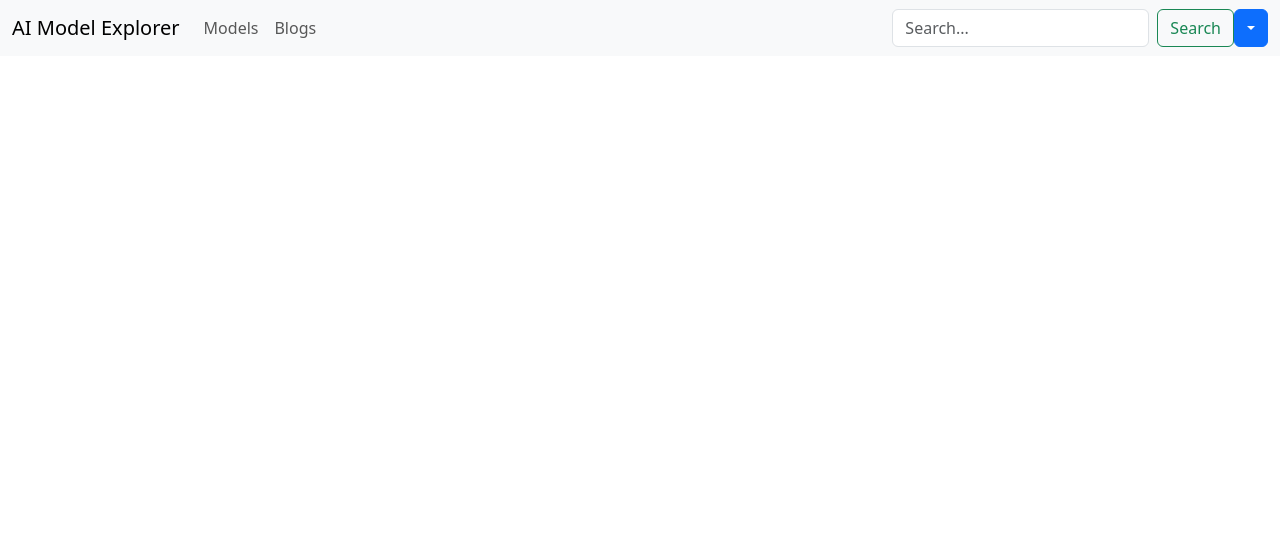
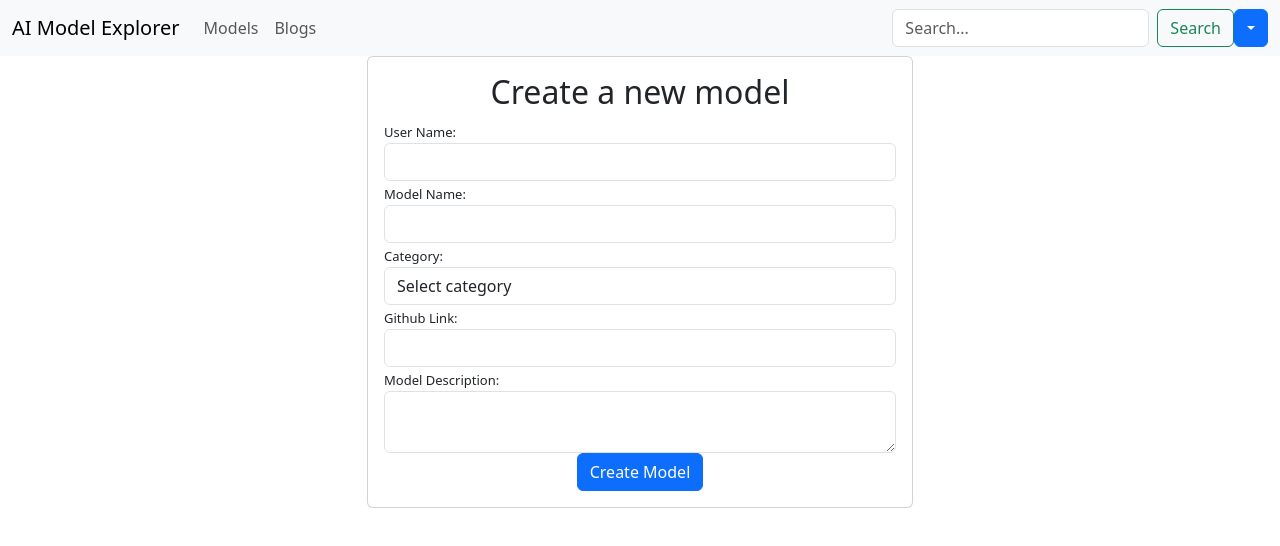
Before and after one commit to priyansupp/AI-model, a React (Create React App) app in the folder client/: page /newModel in a window 1280 px wide. Shown: the top 546 px of the page. Built offline with nearby package versions, Linux system fonts and the light colour scheme.

Commit message:
model pages

```diff
--- a/client/src/App.js
+++ b/client/src/App.js
@@ -2,6 +2,8 @@ import Header from './components/header';
 import Homepage from './pages/homePage';
 import { BrowserRouter, Routes, Route } from "react-router-dom";
 import Models from './pages/models';
+import NewModelPage from './pages/newModel';
+import ModelDesc from './pages/modelDesc';
 
 function App() {
   return (
@@ -11,6 +13,9 @@ function App() {
         <Routes>
           <Route index element={<Homepage />} />
           <Route path='/models' element={<Models />} />
+          <Route path='/newModel' element={<NewModelPage />} />
+          <Route path='/modelDesc' element={<ModelDesc />} />
+
         </Routes>
       </BrowserRouter>
 
--- /dev/null
+++ b/client/src/pages/modelDesc.js
@@ -0,0 +1,21 @@
+import React from 'react';
+import Tab from 'react-bootstrap/Tab';
+import Tabs from 'react-bootstrap/Tabs';
+
+function ModelDesc({ modelName, modelDescription, modelCode }) {
+  return (
+    <div>
+      <h1>modelName</h1>
+      <Tabs defaultActiveKey="description" id="model-tabs" className="mb-3">
+        <Tab eventKey="description" title="Description">
+          <div>{modelDescription}</div>
+        </Tab>
+        <Tab eventKey="code" title="Code">
+          <div>{modelCode}</div>
+        </Tab>
+      </Tabs>
+    </div>
+  );
+}
+
+export default ModelDesc;
--- /dev/null
+++ b/client/src/pages/newModel.js
@@ -0,0 +1,106 @@
+import React, { useState } from 'react';
+import styles from './newModel.module.css';
+
+function NewModelPage() {
+  const [userName, setUserName] = useState('');
+  const [modelName, setModelName] = useState('');
+  const [category, setCategory] = useState('');
+  const [githubLink, setGithubLink] = useState('');
+  const [modelDescription, setModelDescription] = useState('');
+  const [validationError, setValidationError] = useState('');
+
+  const handleSubmit = (e) => {
+    e.preventDefault();
+
+    const words = modelDescription.trim().split(/\s+/);
+    if (words.length > 250) {
+      setValidationError('Model description should be less than 250 words.');
+      return;
+    }
+
+    setUserName('');
+    setModelName('');
+    setCategory('');
+    setGithubLink('');
+    setModelDescription('');
+    setValidationError('');
+  };
+
+  return (
+    <div className="container">
+      <div className='row justify-content-center'>
+        <div className='col-md-6'>
+          <div className='card'>
+            <div className='card-body'>
+              <h2 className='card-title text-center'>Create a new model</h2>
+              <form onSubmit={handleSubmit}>
+                <div className='form-group'>
+                  <label className= {styles.label}>User Name:</label>
+                  <input
+                    type='text'
+                    className='form-control'
+                    value={userName}
+                    onChange={(e) => setUserName(e.target.value)}
+                    required
+                  />
+                </div>
+                <div className='form-group'>
+                  <label className= {styles['label']}>Model Name:</label>
+                  <input
+                    type='text'
+                    className='form-control'
+                    value={modelName}
+                    onChange={(e) => setModelName(e.target.value)}
+                    required
+                  />
+                </div>
+                <div className='form-group'>
+                  <label className= {styles['label']}>Category:</label>
+                  <select
+                    className='form-control'
+                    value={category}
+                    onChange={(e) => setCategory(e.target.value)}
+                    required
+                  >
+                    <option value=''>Select category</option>
+                    <option value='A'>A</option>
+                    <option value='B'>B</option>
+                    <option value='C'>C</option>
+                    <option value='D'>D</option>
+                  </select>
+                </div>
+                <div className='form-group'>
+                  <label className= {styles['label']}>Github Link:</label>
+                  <input
+                    type='text'
+                    className='form-control'
+                    value={githubLink}
+                    onChange={(e) => setGithubLink(e.target.value)}
+                    required
+                  />
+                </div>
+                <div className='form-group'>
+                  <label className= {styles['label']}>Model Description:</label>
+                  <textarea
+                    className='form-control'
+                    value={modelDescription}
+                    onChange={(e) => setModelDescription(e.target.value)}
+                    required
+                  />
+                </div>
+                <div className='form-group text-center'>
+                  <button type='submit' className="btn btn-primary">Create Model</button>
+                </div>
+                {validationError && (
+                  <div className='alert alert-danger'>{validationError}</div>
+                )}
+              </form>
+            </div>
+          </div>
+        </div>
+      </div>
+    </div>
+  );
+}
+
+export default NewModelPage;
--- /dev/null
+++ b/client/src/pages/newModel.module.css
@@ -0,0 +1,4 @@
+.label{
+  font-weight:100;
+  font-size: small;
+}
```
Also changed, not shown: client/src/pages/modelDesc.module.css (added).
